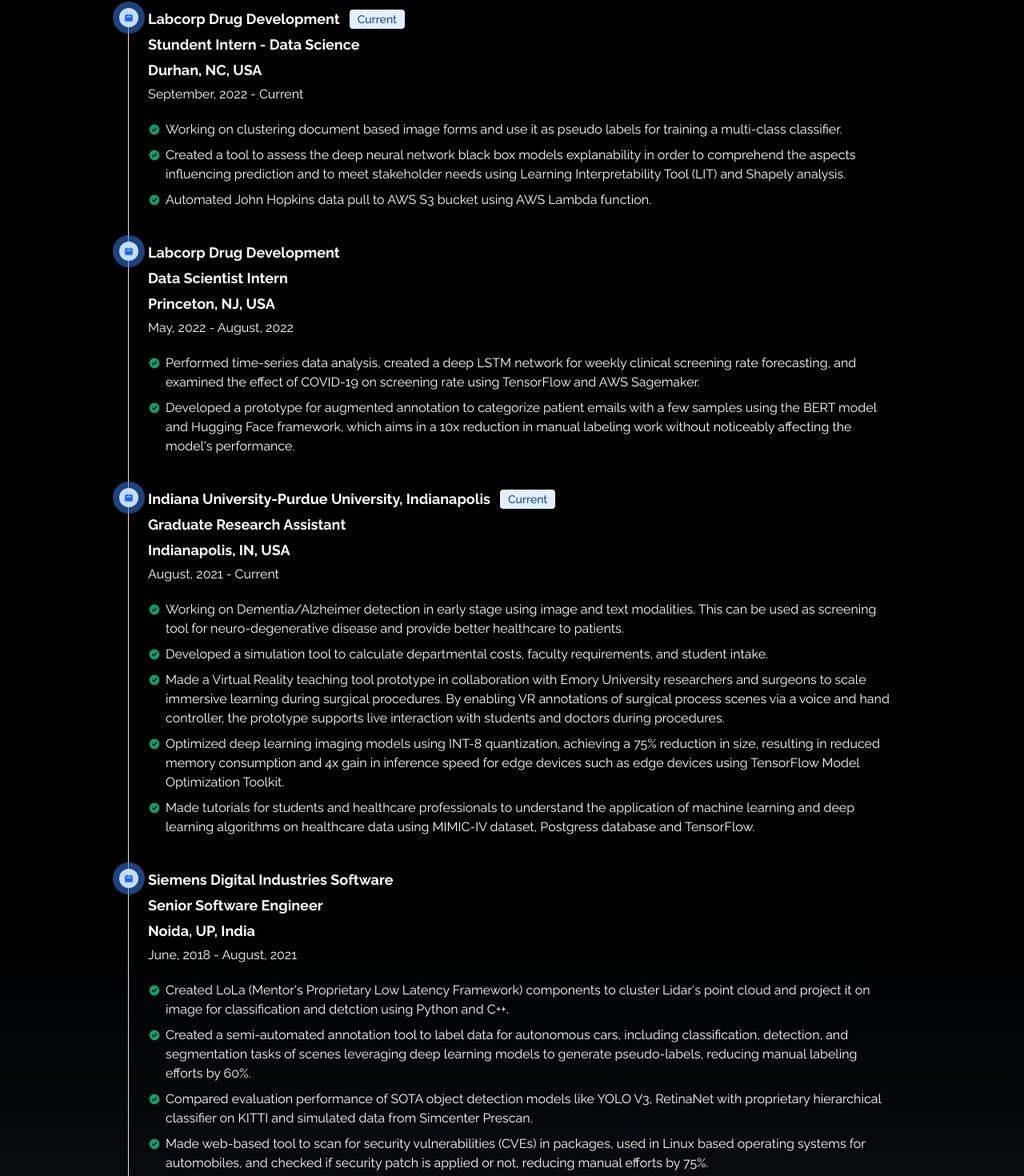
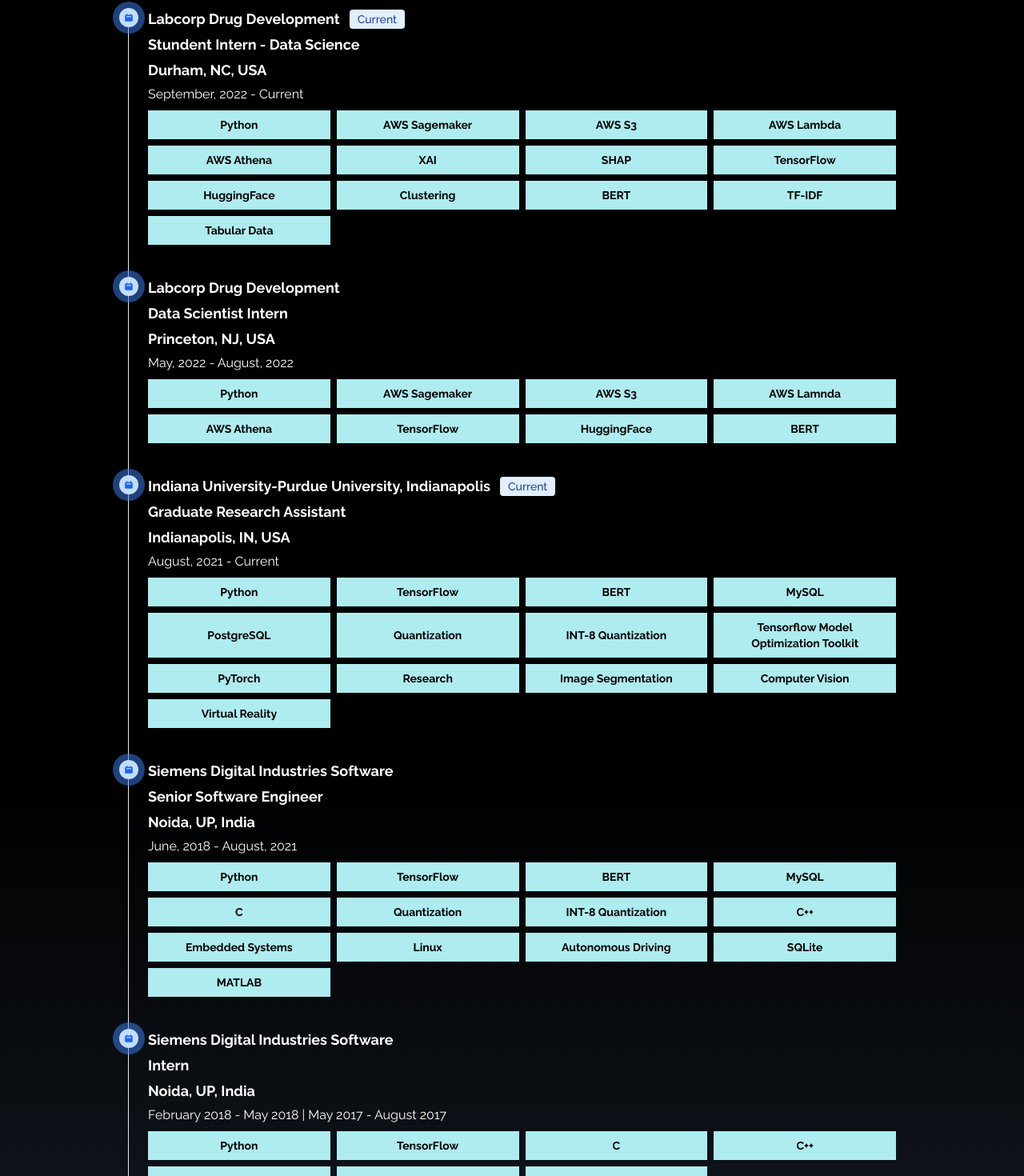
Before and after one commit to pri2si17-1997/priyanshu_personal_site, a React (Create React App) app: page / in a window 1280 px wide. Shown: the part 1370-2840 px from the top of the page at 80% size. Built offline with nearby package versions, Linux system fonts and the light colour scheme.

Commit message:
- Updated workexperience. - Updated resume.
Signed-off-by: Priyanshu Sinha <priyanshu_sinha@outlook.com>

```diff
--- a/src/components/Experience.jsx
+++ b/src/components/Experience.jsx
@@ -30,18 +30,15 @@
                     <h3 class="flex items-center mb-1 text-lg font-bold text-white text-left">{elem.designation}</h3>
                     <h3 class="flex items-center mb-1 text-lg font-bold text-white text-left">{elem.location}</h3>
                     <time class="mb-4 text-base font-normal text-white text-left">{elem.duration}</time>
-                    <ul class="space-y-2 list-inside text-white mt-5">
-                      {elem.work.map((item, w_idx) => {
+                    <div className="grid grid-cols-1 sm:grid-cols-2 md:grid-cols-4 gap-2 mt-2">
+                      {elem.skills.map((skill_item, skill_idx)=>{
                         return (
-                          <div id={w_idx}>
-                            <li class="flex text-left">
-                              <svg class="mt-1 w-4 h-4 mr-1.5 text-green-500 dark:text-green-400 flex-shrink-0" fill="currentColor" viewBox="0 0 20 20" xmlns="http://www.w3.org/2000/svg"><path fill-rule="evenodd" d="M10 18a8 8 0 100-16 8 8 0 000 16zm3.707-9.293a1 1 0 00-1.414-1.414L9 10.586 7.707 9.293a1 1 0 00-1.414 1.414l2 2a1 1 0 001.414 0l4-4z" clip-rule="evenodd"></path></svg>
-                              {item}
-                            </li>
-                          </div>
+                          <button key={skill_idx} className="bg-teal-200 text-sm text-black font-bold py-2 px-4 max-w-xs">
+                            {skill_item}
+                          </button>
                         )
                       })}
-                    </ul>
+                    </div>
                   </li>
                 </div>
               )
--- a/src/data/experienceData.js
+++ b/src/data/experienceData.js
@@ -3,14 +3,10 @@
         'company_name': "Labcorp Drug Development",
         'designation': "Stundent Intern - Data Science",
         'duration': "September, 2022 - Current",
-        'location': "Durhan, NC, USA",
+        'location': "Durham, NC, USA",
         'display': true,
         'tag': 'Current',
-        'work': [
-            'Working on clustering document based image forms and use it as pseudo labels for training a multi-class classifier.',
-            'Created a tool to assess the deep neural network black box models explanability in order to comprehend the aspects influencing prediction and to meet stakeholder needs using Learning Interpretability Tool (LIT) and Shapely analysis.',
-            'Automated John Hopkins data pull to AWS S3 bucket using AWS Lambda function.'
-        ]
+        'skills': ['Python', 'AWS Sagemaker', 'AWS S3', 'AWS Lambda', 'AWS Athena', 'XAI', 'SHAP', 'TensorFlow', 'HuggingFace', 'Clustering', 'BERT', 'TF-IDF', 'Tabular Data']
     },
     {
         'company_name': "Labcorp Drug Development",
@@ -18,10 +14,7 @@
         'duration': "May, 2022 - August, 2022",
         'location': "Princeton, NJ, USA",
         'display': false,
-        'work': [
-            'Performed time-series data analysis, created a deep LSTM network for weekly clinical screening rate forecasting, and examined the effect of COVID-19 on screening rate using TensorFlow and AWS Sagemaker.',
-            'Developed a prototype for augmented annotation to categorize patient emails with a few samples using the BERT model and Hugging Face framework, which aims in a 10x reduction in manual labeling work without noticeably affecting the model\'s performance.'
-        ]
+        'skills': ['Python', 'AWS Sagemaker', 'AWS S3', 'AWS Lamnda', 'AWS Athena', 'TensorFlow', 'HuggingFace', 'BERT']
     },
     {
         'company_name': "Indiana University-Purdue University, Indianapolis",
@@ -30,13 +23,7 @@
         'location': "Indianapolis, IN, USA",
         'display': true,
         'tag': 'Current',
-        'work': [
-            'Working on Dementia/Alzheimer detection in early stage using image and text modalities. This can be used as screening tool for neuro-degenerative disease and provide better healthcare to patients.',
-            'Developed a simulation tool to calculate departmental costs, faculty requirements, and student intake.',
-            'Made a Virtual Reality teaching tool prototype in collaboration with Emory University researchers and surgeons to scale immersive learning during surgical procedures. By enabling VR annotations of surgical process scenes via a voice and hand controller, the prototype  supports live interaction with students and doctors during procedures.',
-            'Optimized deep learning imaging models using INT-8 quantization, achieving a 75% reduction in size, resulting in reduced memory consumption and 4x gain in inference speed for edge devices such as edge devices using TensorFlow Model Optimization Toolkit.',
-            'Made tutorials for students and healthcare professionals to understand the application of machine learning and deep learning algorithms on healthcare data using MIMIC-IV dataset, Postgress database and TensorFlow.'
-        ]
+        'skills': ['Python', 'TensorFlow', 'BERT', 'MySQL', 'PostgreSQL', 'Quantization', 'INT-8 Quantization', 'Tensorflow Model Optimization Toolkit', 'PyTorch', 'Research', 'Image Segmentation', 'Computer Vision', 'Virtual Reality']
     },
     {
         'company_name': "Siemens Digital Industries Software",
@@ -44,12 +31,7 @@
         'duration': "June, 2018 - August, 2021",
         'location': "Noida, UP, India",
         'display': false,
-        'work': [
-            'Created LoLa (Mentor\'s Proprietary Low Latency Framework) components to cluster Lidar\'s point cloud and project it on image for classification and detction using Python and C++.',
-            'Created a semi-automated annotation tool to label data for autonomous cars, including classification, detection, and segmentation tasks of scenes leveraging deep learning models to generate pseudo-labels, reducing manual labeling efforts by 60%.',
-            'Compared evaluation performance of SOTA object detection models like YOLO V3, RetinaNet with proprietary hierarchical classifier on KITTI and simulated data from Simcenter Prescan.',
-            'Made web-based tool to scan for security vulnerabilities (CVEs) in packages, used in Linux based operating systems for automobiles, and checked if security patch is applied or not, reducing manual efforts by 75%.'
-        ]
+        'skills': ['Python', 'TensorFlow', 'BERT', 'MySQL', 'C', 'Quantization', 'INT-8 Quantization', 'C++', 'Embedded Systems', 'Linux', 'Autonomous Driving', 'SQLite', 'MATLAB']
     },
     {
         'company_name': "Siemens Digital Industries Software",
@@ -57,10 +39,7 @@
         'duration': "February 2018 - May 2018 | May 2017 - August 2017",
         'location': "Noida, UP, India",
         'display': false,
-        'work': [
-            'Developed an automated framework to test audio routing and detect defective nodes in the A2B analyzer, an analysis tool for automotive audio using Python and Javascript.',
-            'Designed and developed a CVE tool to detect Common Vulnerability Exposures (CVEs) in packages in Linux-based operating systems used in automobiles, check if a security patch for vulnerabilities is applied or not, and generate a graphical report.'
-        ]
+        'skills': ['Python', 'TensorFlow', 'C', 'C++', 'Embedded Systems', 'Linux', 'JavaScript']
     },
     {
         'company_name': "Google Summer of Code (LibreHealth)",
@@ -69,10 +48,7 @@
         'location': "Remote",
         'display': true,
         'tag': 'opensource',
-        'work': [
-            'Mentored GSoC students to develop UI for Virtual-Reality application and integrate machine learning models for classification, detection, and segmentation of disease in a VR environment for immersive learning during medical procedures. This app includes features such as voice chat, live streaming and video playback.',
-            'Mentored a GSoC student to migrate the LibreHealth EHR application from native PHP to Django for modular code and ease in test-driven development.'
-        ]
+        'skills': ['Python', 'Git', 'MySQL', 'Django', 'Virtual Reality', 'Medical Imaging', 'Leadership', 'Computer Vision']
     },
     {
         'company_name': "Google Summer of Code (LibreHealth)",
@@ -81,9 +57,6 @@
         'location': "Remote",
         'display': true,
         'tag': 'opensource',
-        'work': [
-            'Refactored the LibreHealth EHR database and optimized it for better query performance.',
-            'Migrated code to Django and implemented ORM and object-oriented practices such as inheritance and wrote unit tests for different modules.'
-        ]
+        'skills': ['Python', 'Git', 'MySQL', 'Django', 'DBMS']
     }
 ]
```
Also changed, not shown: 1 other file (tests, documents, lock files or other folders).
